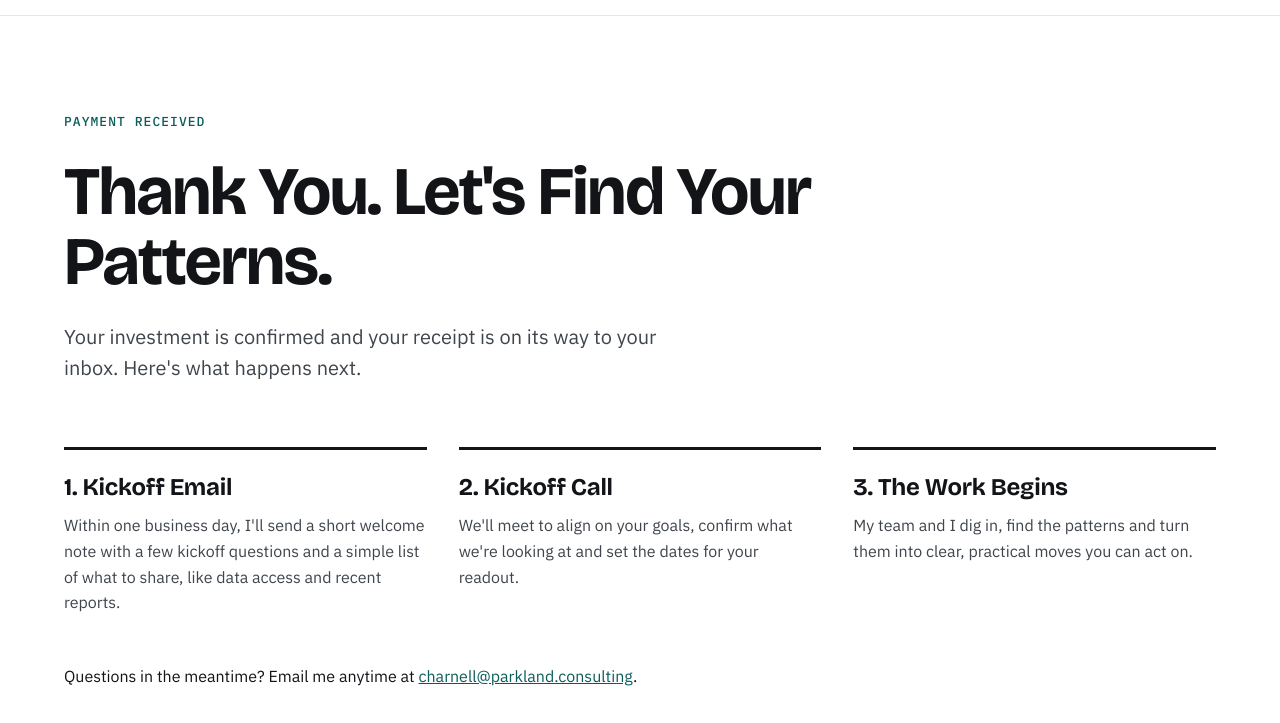
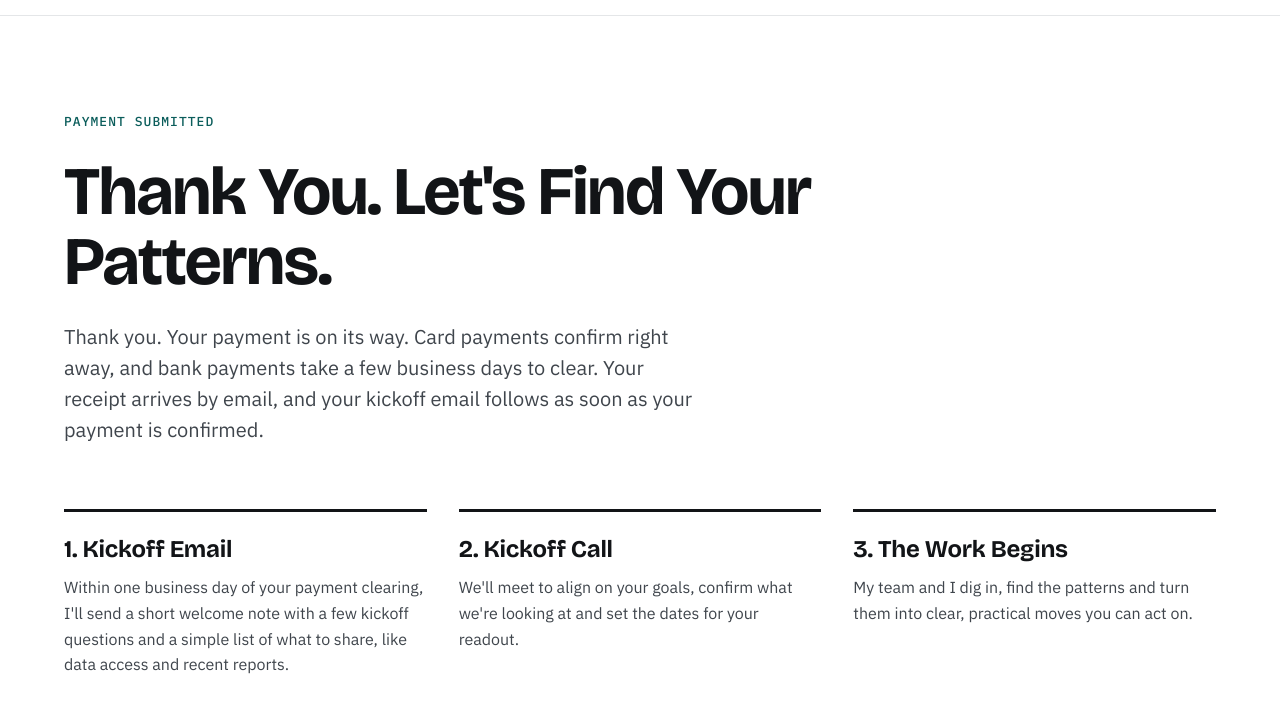
Before and after one commit to charnell-smit-land/parkland-site, a plain HTML site: page thanks/index.html in a window 1280 px wide. Shown: the part 67-790 px from the top of the page. Drawn offline with Linux system fonts and the light colour scheme.

Commit message:
Thank-you page: explain card vs bank payment timing
Co-Authored-By: Claude Opus 5.5 <noreply@anthropic.com>
Claude-Session: https://claude.ai/code/session_01W7geo9XBXWQGidiqqK6ibq

```diff
--- a/thanks/index.html
+++ b/thanks/index.html
@@ -38,13 +38,13 @@
 </header>
 <main id="main">
 <section class="wrap page-hero stack-lg" style="padding-bottom:64px">
-<p class="eyebrow">Payment Received</p>
+<p class="eyebrow">Payment Submitted</p>
 <h1 class="h1 sm">Thank You. Let's Find Your Patterns.</h1>
-<p class="lede">Your investment is confirmed and your receipt is on its way to your inbox. Here's what happens next.</p>
+<p class="lede">Thank you. Your payment is on its way. Card payments confirm right away, and bank payments take a few business days to clear. Your receipt arrives by email, and your kickoff email follows as soon as your payment is confirmed.</p>
 </section>
 <section class="wrap section tight-top stack-lg" style="gap:48px;padding-bottom:96px">
 <div class="grid wide-gap">
-<div class="step"><h3 class="h3">1. Kickoff Email</h3><p>Within one business day, I'll send a short welcome note with a few kickoff questions and a simple list of what to share, like data access and recent reports.</p></div>
+<div class="step"><h3 class="h3">1. Kickoff Email</h3><p>Within one business day of your payment clearing, I'll send a short welcome note with a few kickoff questions and a simple list of what to share, like data access and recent reports.</p></div>
 <div class="step"><h3 class="h3">2. Kickoff Call</h3><p>We'll meet to align on your goals, confirm what we're looking at and set the dates for your readout.</p></div>
 <div class="step"><h3 class="h3">3. The Work Begins</h3><p>My team and I dig in, find the patterns and turn them into clear, practical moves you can act on.</p></div>
 </div>
```
